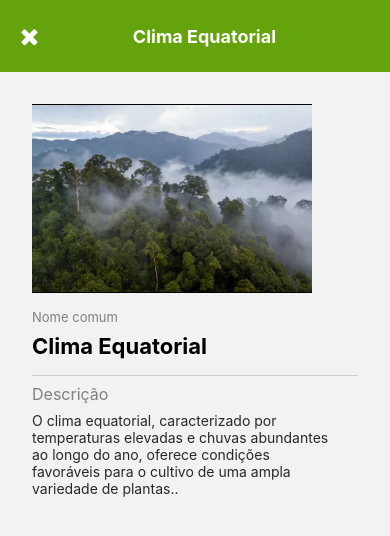
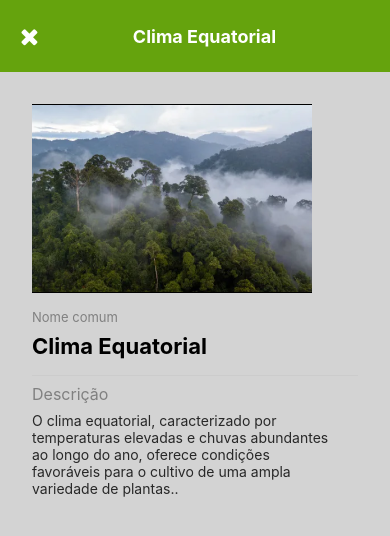
Before and after one commit to ViniciusYoda/agrotech, a React Native app: screen /Equatorial in a window 390 px wide. Shown: the top 536 px of the page. Built offline with nearby package versions, Linux system fonts and the light colour scheme.

Commit message:
Update index.js

```diff
--- a/src/screens/Equatorial/index.js
+++ b/src/screens/Equatorial/index.js
@@ -5,6 +5,7 @@ import styled from 'styled-components/native';
 
 const Container = styled.View`
   flex: 1;
+  background-color: #D3D3D3
 `
 
 export default function Milho() {
```
